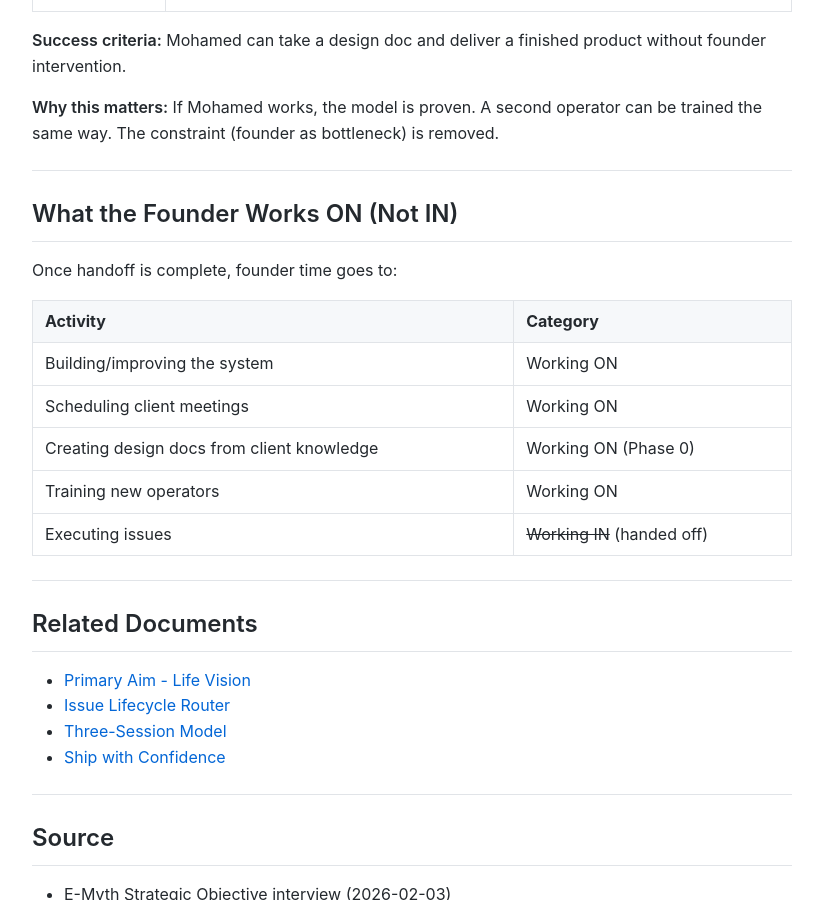
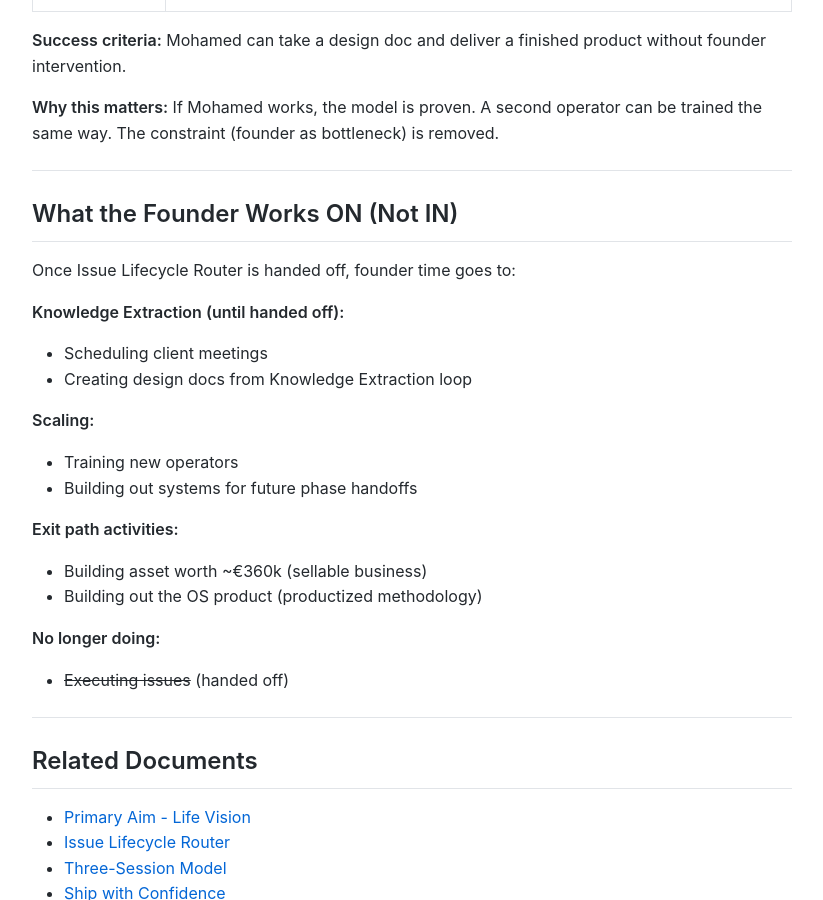
Before and after one commit to MariusWilsch/public-wilsch-ai-pages, a Jekyll site: the page built from global/strategic-objective-wilsch-ai-services.md, in a window 1280 px wide and 900 px high, scrolled down 3567 px. Shown: the whole window, without its empty margins (228-1051 px from the left). Built offline with Jekyll 4.4.1, drawn with Linux system fonts in a browser that asks for light colours; our own code applies the rules of GitHub Pages for plain Markdown files.

Commit message:
Sync from hippocampus 2026-02-03

```diff
--- a/global/strategic-objective-wilsch-ai-services.md
+++ b/global/strategic-objective-wilsch-ai-services.md
@@ -130,15 +130,22 @@ Phase 3: Full Independence
 
 ## What the Founder Works ON (Not IN)
 
-Once handoff is complete, founder time goes to:
+Once Issue Lifecycle Router is handed off, founder time goes to:
 
-| Activity | Category |
-|----------|----------|
-| Building/improving the system | Working ON |
-| Scheduling client meetings | Working ON |
-| Creating design docs from client knowledge | Working ON (Phase 0) |
-| Training new operators | Working ON |
-| Executing issues | ~~Working IN~~ (handed off) |
+**Knowledge Extraction (until handed off):**
+- Scheduling client meetings
+- Creating design docs from Knowledge Extraction loop
+
+**Scaling:**
+- Training new operators
+- Building out systems for future phase handoffs
+
+**Exit path activities:**
+- Building asset worth ~€360k (sellable business)
+- Building out the OS product (productized methodology)
+
+**No longer doing:**
+- ~~Executing issues~~ (handed off)
 
 ---
 
```
